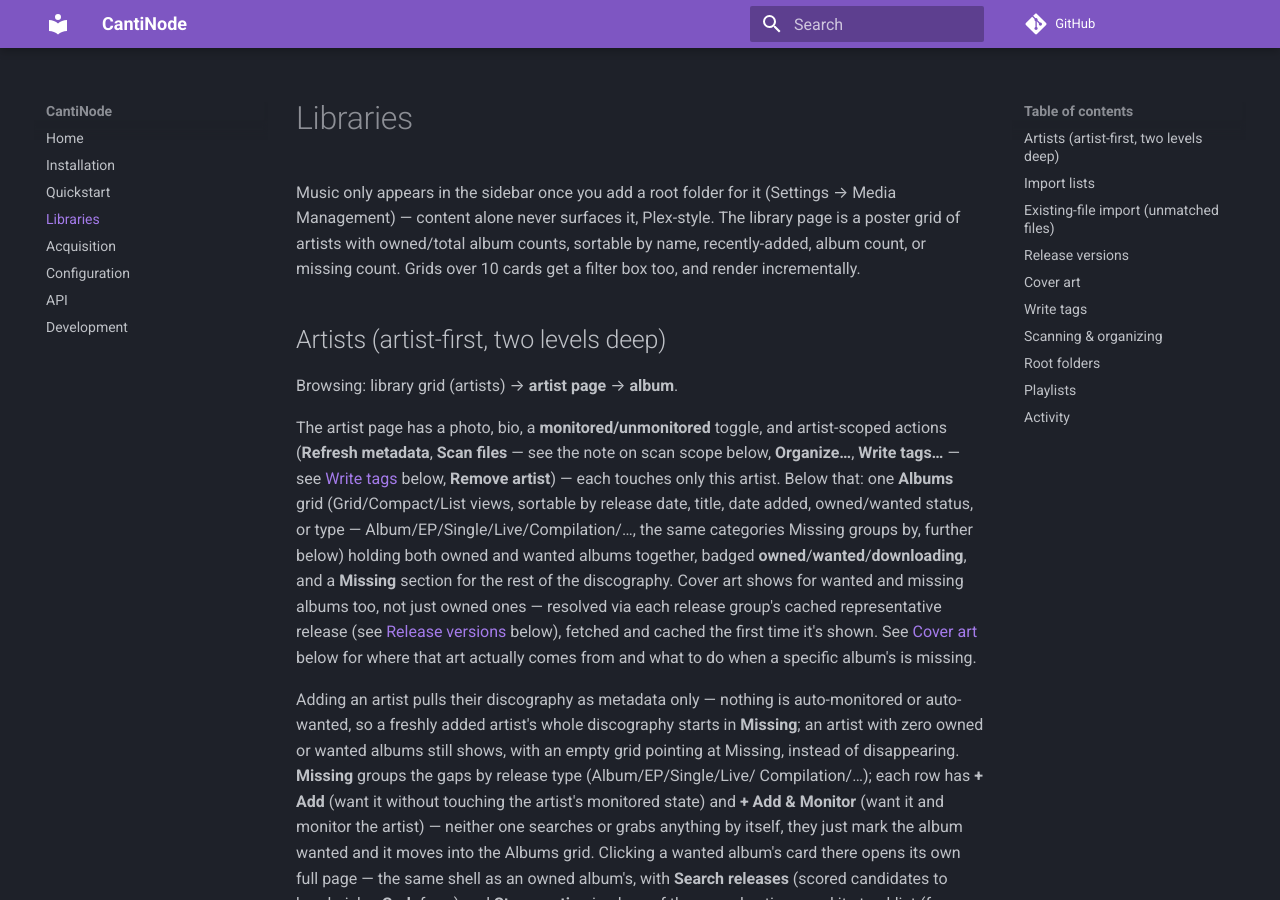
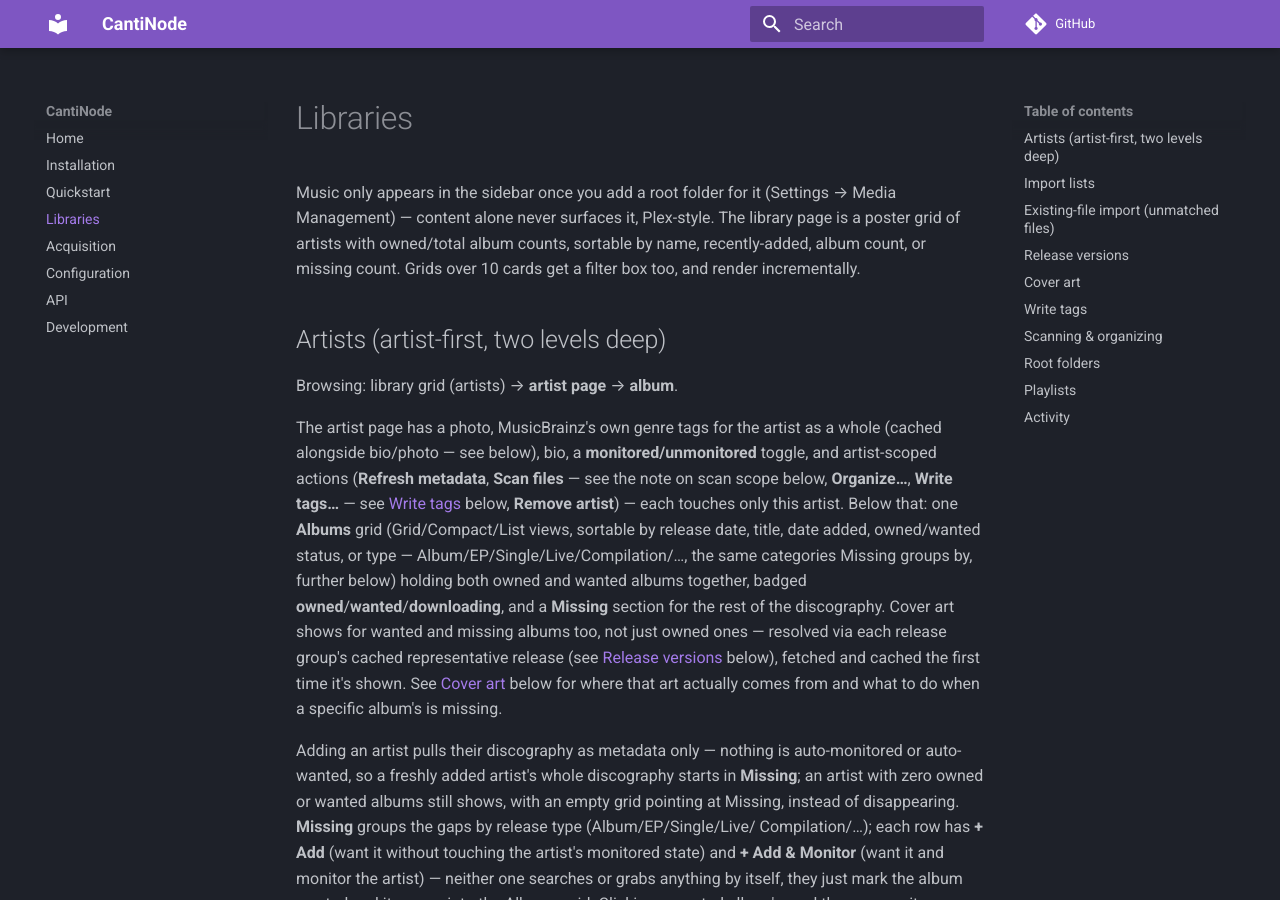
Before and after one commit to obstruct-exit-emit/CantiNode, an MkDocs documentation site: the page built from docs/libraries.md, in a window 1280 px wide and 900 px high. Built offline with MkDocs 1.6.1 and Material for MkDocs 9.7.7, drawn with Linux system fonts in a browser that asks for light colours; comment, search, counter and statistics services are not loaded.

Commit message:
Show artist-level genre tags too, reusing the album page's own chips
Artist.Genres was already fetched and cached (LookupArtist's inc=genres,
alongside bio/photo/rating) -- it just never reached the UI. Adds it to
the frontend's MusicArtist type and renders it with the exact same
.detail-genres/.genre-chip markup the album page uses, placed the same
way (right after the header subtitle, before the description). No
backend change needed -- purely surfacing data that was already there.

Verified live against the WSL test instance: Avantasia's artist page
correctly shows its 5 cached genre tags (metal, power metal, progressive
metal, rock opera, symphonic metal).

Co-Authored-By: Claude Sonnet 5 <noreply@anthropic.com>

```diff
--- a/docs/libraries.md
+++ b/docs/libraries.md
@@ -10,8 +10,9 @@ sortable by name, recently-added, album count, or missing count. Grids over
 
 Browsing: library grid (artists) → **artist page** → **album**.
 
-The artist page has a photo, bio, a **monitored/unmonitored** toggle, and
-artist-scoped actions (**Refresh metadata**, **Scan files** — see the note
+The artist page has a photo, MusicBrainz's own genre tags for the artist
+as a whole (cached alongside bio/photo — see below), bio, a
+**monitored/unmonitored** toggle, and artist-scoped actions (**Refresh metadata**, **Scan files** — see the note
 on scan scope below, **Organize…**, **Write tags…** — see
 [Write tags](#write-tags) below, **Remove artist**) — each touches only
 this artist. Below that: one **Albums** grid (Grid/Compact/List views,
```
Also changed, not shown: CHANGELOG.md (+7 -0 lines), 2 other files.
